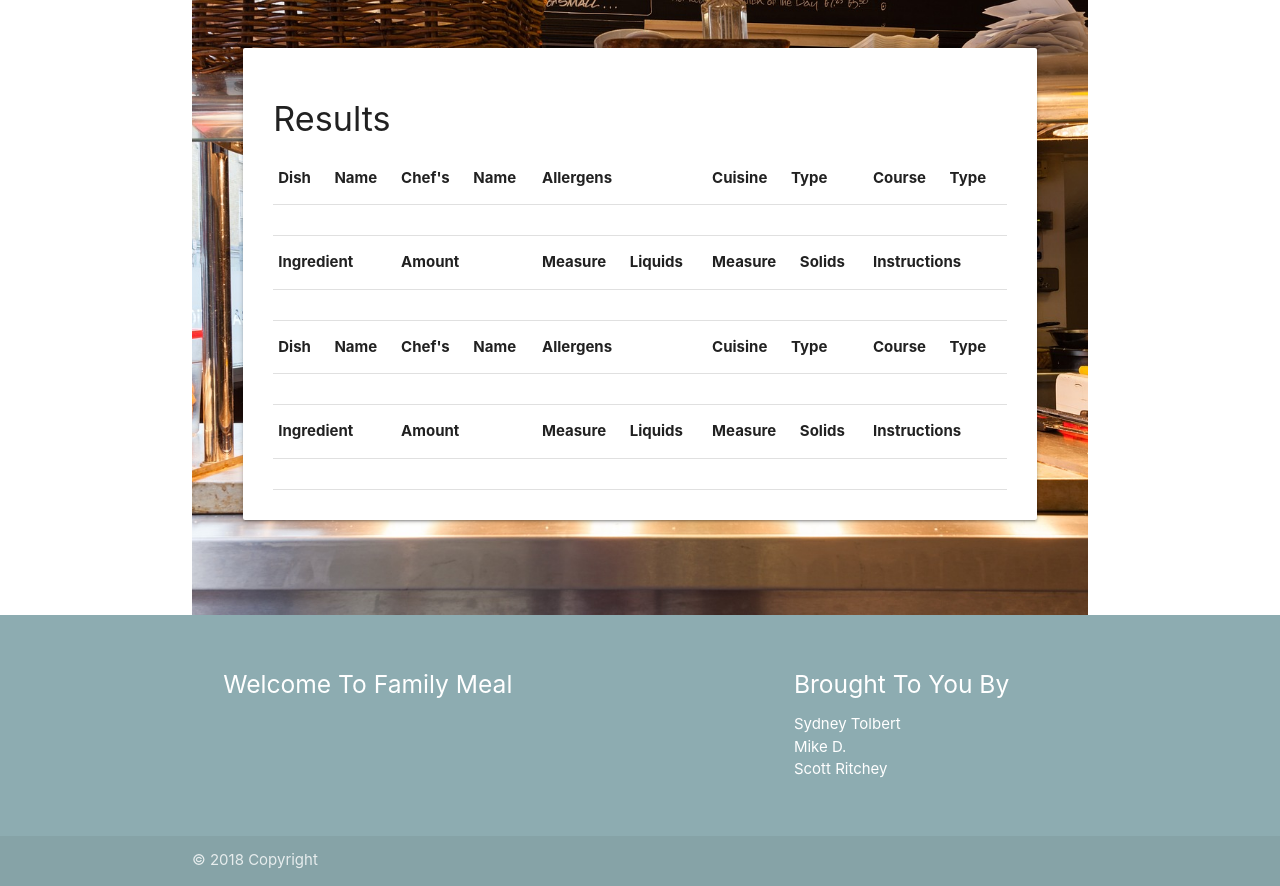
After one commit to stolbert3/Project2-Group13, a Node server app: template public/views/layouts/recipes.html in a window 1280 px wide. The commit adds this page. Run offline with Node 20, Linux system fonts and the light colour scheme; the template is opened without the code that fills it, so the values that code supplies are empty; some libraries are stand-ins or nearby versions.

Commit message:
recipes page

```diff
--- a/public/styles/styles.css
+++ b/public/styles/styles.css
@@ -21,7 +21,7 @@ p, .card-title, .card-action {
 
 
 }
-#submit_container{
+#submit_container, #recipe_container{
   background-image: url(../views/images/empty_kitchen.jpeg);
 
   /* Full height */
--- /dev/null
+++ b/public/views/layouts/recipes.html
@@ -0,0 +1,187 @@
+<!DOCTYPE html>
+<html lang="en">
+
+<head>
+    <meta charset="UTF-8">
+    <title>Family Meal - Results</title>
+
+    <!-- Compiled and minified CSS -->
+    <link rel="stylesheet" href="https://cdnjs.cloudflare.com/ajax/libs/materialize/1.0.0/css/materialize.min.css">
+
+    <link rel="stylesheet" href="../../styles/styles.css" media="screen" title="no title">
+    <script src="https://code.jquery.com/jquery.js"></script>
+    <!-- Compiled and minified JavaScript -->
+    <script src="https://cdnjs.cloudflare.com/ajax/libs/materialize/1.0.0/js/materialize.min.js"></script>
+</head>
+
+<body>
+    <script> $(document).ready(function () {
+            $('select').formSelect();
+        });
+    </script>
+    <div id="recipe_container" class="container">
+
+        <div class="row">
+            <div class="col s12">
+
+
+
+                <div class="row">
+                    <div class="col s12">
+
+                        <div class="card white-grey darken-10" style="padding:30px">
+                            <h4>Results</h4>
+
+
+                            <table class="responsive-table" style="word-spacing: 20px">
+                                <thead>
+                                    <tr>
+                                        <th>Dish Name</th>
+                                        <th>Chef's Name</th>
+                                        <th>Allergens</th>
+                                        <th>Cuisine Type</th>
+                                        <th>Course Type</th>
+
+                                    </tr>
+
+                                </thead>
+
+                                <tbody>
+                                    <tr>
+                                        <td></td>
+                                        <td></td>
+                                        <td></td>
+                                        <td></td>
+                                        <td></td>
+
+                                    </tr>
+                                </tbody>
+
+                                <thead>
+                                    <tr>
+                                        <th>Ingredient</th>
+                                        <th>Amount</th>
+                                        <th>Measure Liquids</th>
+                                        <th>Measure Solids</th>
+                                        <th>Instructions</th>
+
+                                    </tr>
+
+                                </thead>
+                                <tbody>
+                                    <tr>
+                                        <td></td>
+                                        <td></td>
+                                        <td></td>
+                                        <td></td>
+                                        <td></td>
+
+                                    </tr>
+                                </tbody>
+
+                                <thead>
+                                    <tr>
+                                        <th>Dish Name</th>
+                                        <th>Chef's Name</th>
+                                        <th>Allergens</th>
+                                        <th>Cuisine Type</th>
+                                        <th>Course Type</th>
+
+                                    </tr>
+
+                                </thead>
+
+                                <tbody>
+                                    <tr>
+                                        <td></td>
+                                        <td></td>
+                                        <td></td>
+                                        <td></td>
+                                        <td></td>
+
+                                    </tr>
+                                </tbody>
+                                <thead>
+                                    <tr>
+                                        <th>Ingredient</th>
+                                        <th>Amount</th>
+                                        <th>Measure Liquids</th>
+                                        <th>Measure Solids</th>
+                                        <th>Instructions</th>
+
+                                    </tr>
+
+
+                                </thead>
+
+                                <tbody>
+                                    <tr>
+                                        <td></td>
+                                        <td></td>
+                                        <td></td>
+                                        <td></td>
+                                        <td></td>
+
+                                    </tr>
+                                </tbody>
+
+
+
+                            </table>
+
+
+
+
+                        </div>
+                    </div>
+                </div>
+
+
+            </div>
+        </div>
+
+    </div>
+
+
+    <footer class="page-footer">
+        <div class="container">
+            <div class="row">
+                <div class="col l6 s12">
+                    <h5 class="white-text">Welcome To Family Meal</h5>
+
+                </div>
+                <div class="col l4 offset-l2 s12">
+                    <h5 class="white-text">Brought To You By</h5>
+                    <ul>
+                        <li>
+                            <a class="white-text text-lighten-1" href="https://github.com/stolbert3">Sydney Tolbert</a>
+                        </li>
+                        <li>
+                            <a class="white-text text-lighten-1" href="https://github.com/Miked13">Mike D.</a>
+                        </li>
+                        <li>
+                            <a class="white-text text-lighten-1" href="https://github.com/Sritchey1">Scott Ritchey</a>
+                        </li>
+
+                    </ul>
+                </div>
+            </div>
+        </div>
+        <div class="footer-copyright">
+            <div class="container">
+                © 2018 Copyright
+
+            </div>
+        </div>
+    </footer>
+
+
+    <!-- Custom Script -->
+
+    <script src="../../js/index.js" type="text/javascript"></script>
+
+
+
+</body>
+
+</html>
--- a/public/views/layouts/search.html
+++ b/public/views/layouts/search.html
@@ -73,7 +73,7 @@
                             <div class="row">
                                 <div class="input-field col s6">
                                     <select id="cuisineType">
-                                        <option value="" disabled selected>Select Style of Cuisine</option>
+                                        <option value="" disabled selected>Select Cuisine Style</option>
                                         <option value="thai">Thai</option>
                                         <option value="chinese">Chinese</option>
                                         <option value="indian">Indian</option>
--- a/public/views/layouts/submit.html
+++ b/public/views/layouts/submit.html
@@ -81,7 +81,7 @@
                             <div class="row">
                                 <div class="input-field col s6">
                                     <select id="cuisineType">
-                                        <option value="" disabled selected>Select Style of Cuisine</option>
+                                        <option value="" disabled selected>Select Cuisine Style</option>
                                         <option value="thai">Thai</option>
                                         <option value="chinese">Chinese</option>
                                         <option value="indian">Indian</option>
@@ -163,7 +163,7 @@
                                 <form class="col s12">
                                     <div class="row">
                                         <div class="input-field col s12">
-                                            <textarea id="textAreaInstructions" class="materialize-textarea">Insert Instructions Here</textarea>
+                                            <textarea id="textAreaInstructions" class="materialize-textarea">Instructions Here</textarea>
 
                                         </div>
                                     </div>
--- a/routes/htmlRoutes.js
+++ b/routes/htmlRoutes.js
@@ -22,6 +22,12 @@ module.exports = function(app) {
     res.sendFile(path.join(__dirname, "../layouts/results.html"));
   });
 
+  // Load results page
+  app.get("/recipes", function(req, res) {
+    res.sendFile(path.join(__dirname, "../layouts/recipes.html"));
+  });
+
+
   // Render 404 page for any unmatched routes
   app.get("*", function(req, res) {
     res.render("404");
```
